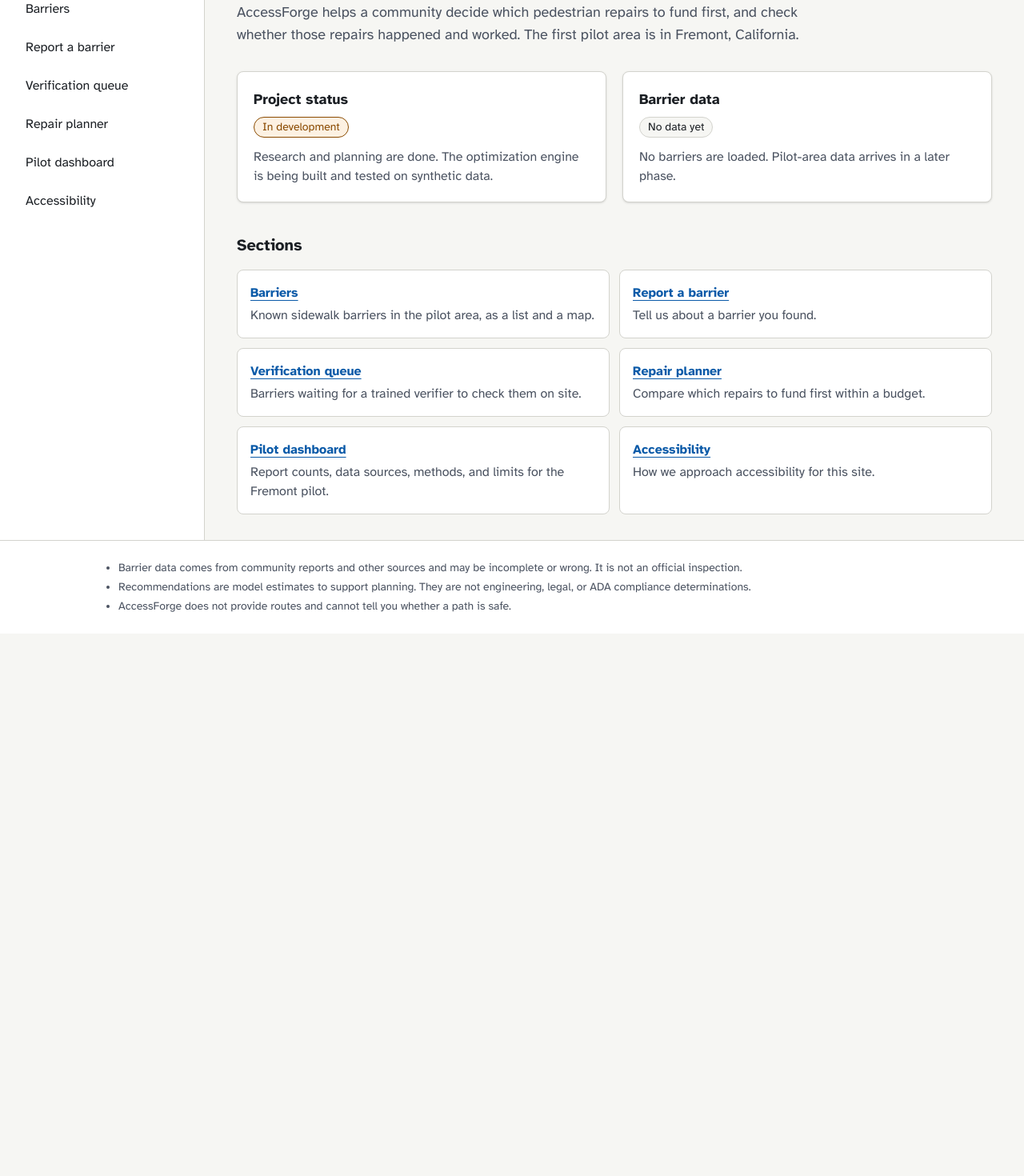
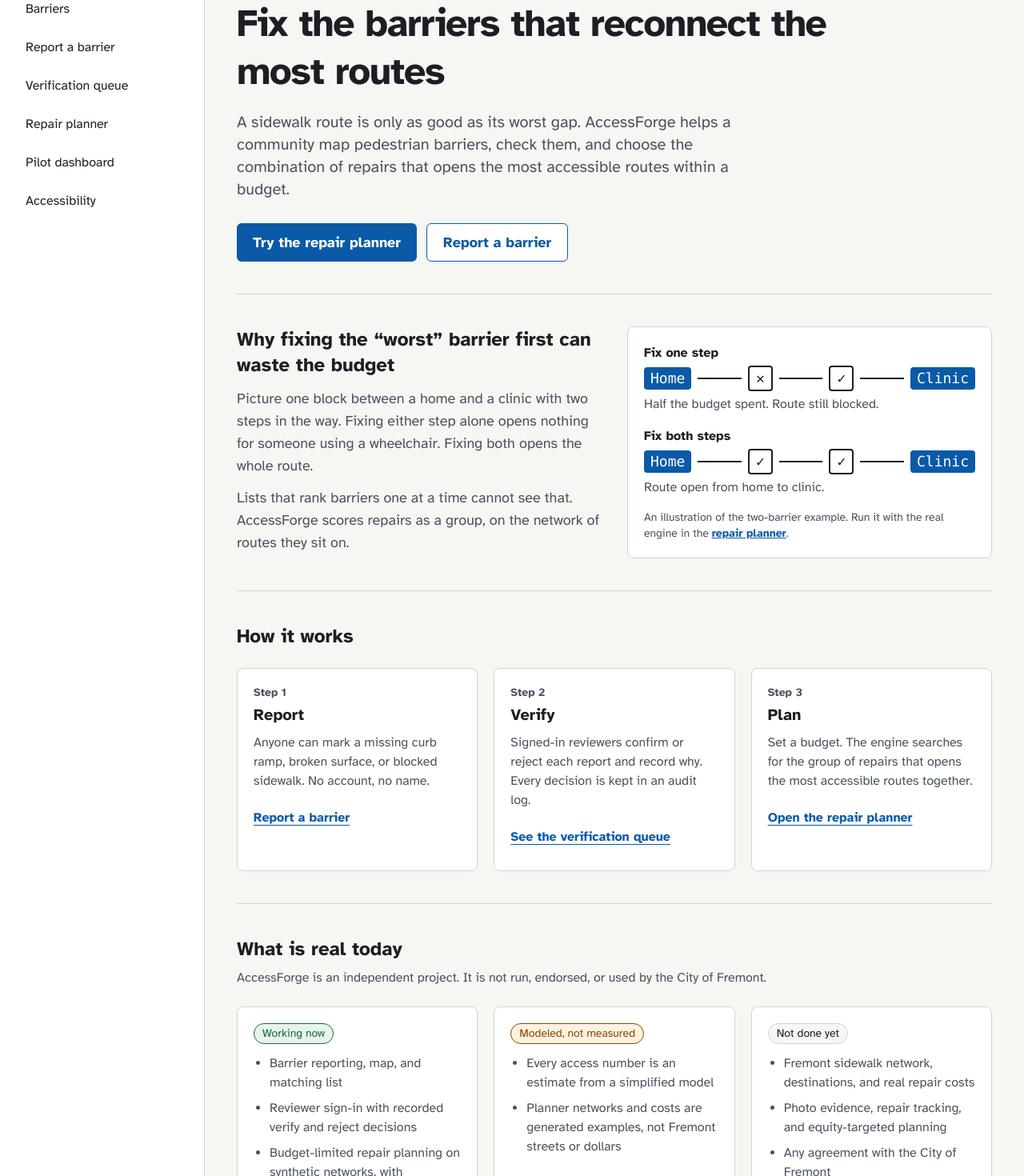
Before and after one commit to RohinCodes15/AccessForge, a Next.js app in the folder apps/web/: page / in a window 1280 px wide. Shown: the part 140-1610 px from the top of the page at 80% size. Before the commit the page ends 932 px from the top, so only its background shows below. Built offline with nearby package versions, Linux system fonts and the light colour scheme.

Commit message:
feat(web): replace the status page with a product landing page

```diff
--- a/apps/web/src/app/page.tsx
+++ b/apps/web/src/app/page.tsx
@@ -1,54 +1,189 @@
 import Link from "next/link";
 import { Badge } from "@/components/ui/Badge";
-import { Card } from "@/components/ui/Card";
-import { PageHeader } from "@/components/ui/PageHeader";
-import { NAV_ITEMS } from "@/lib/navigation";
+import { findNavItem } from "@/lib/navigation";
 
-const SECTION_LINKS = NAV_ITEMS.filter((item) => item.href !== "/");
+const item = findNavItem("/");
+
+const STEPS = [
+  {
+    title: "Report",
+    href: "/report",
+    action: "Report a barrier",
+    text: "Anyone can mark a missing curb ramp, broken surface, or blocked sidewalk. No account, no name.",
+  },
+  {
+    title: "Verify",
+    href: "/verify",
+    action: "See the verification queue",
+    text: "Signed-in reviewers confirm or reject each report and record why. Every decision is kept in an audit log.",
+  },
+  {
+    title: "Plan",
+    href: "/planner",
+    action: "Open the repair planner",
+    text: "Set a budget. The engine searches for the group of repairs that opens the most accessible routes together.",
+  },
+] as const;
+
+const STATUS = [
+  {
+    label: "Working now",
+    tone: "success",
+    items: [
+      "Barrier reporting, map, and matching list",
+      "Reviewer sign-in with recorded verify and reject decisions",
+      "Budget-limited repair planning on synthetic networks, with explanations and exports",
+    ],
+  },
+  {
+    label: "Modeled, not measured",
+    tone: "warning",
+    items: [
+      "Every access number is an estimate from a simplified model",
+      "Planner networks and costs are generated examples, not Fremont streets or dollars",
+    ],
+  },
+  {
+    label: "Not done yet",
+    tone: "neutral",
+    items: [
+      "Fremont sidewalk network, destinations, and real repair costs",
+      "Photo evidence, repair tracking, and equity-targeted planning",
+      "Any agreement with the City of Fremont",
+    ],
+  },
+] as const;
 
 export default function OverviewPage() {
   return (
     <>
-      <PageHeader title="Overview">
-        AccessForge helps a community decide which pedestrian repairs to fund first, and check
-        whether those repairs happened and worked. The first pilot area is in Fremont, California.
-      </PageHeader>
-      <div className="grid gap-5 md:grid-cols-2">
-        <Card title="Project status">
-          <p className="mb-3">
-            <Badge label="In development" tone="warning" />
+      <header className="border-b border-line pb-10">
+        <p className="mb-4">
+          <Badge label="Pilot in preparation · Fremont, California" tone="info" />
+        </p>
+        <h1 className="max-w-3xl text-4xl leading-tight font-bold tracking-tight text-ink sm:text-5xl">
+          {item.heading}
+        </h1>
+        <p className="mt-5 max-w-2xl text-xl text-muted">
+          A sidewalk route is only as good as its worst gap. AccessForge helps a community map
+          pedestrian barriers, check them, and choose the combination of repairs that opens the most
+          accessible routes within a budget.
+        </p>
+        <div className="mt-7 flex flex-wrap gap-3">
+          <Link
+            href="/planner"
+            className="inline-flex min-h-12 items-center rounded-md bg-accent px-5 text-lg font-semibold text-surface hover:bg-ink"
+          >
+            Try the repair planner
+          </Link>
+          <Link
+            href="/report"
+            className="inline-flex min-h-12 items-center rounded-md border border-accent bg-surface px-5 text-lg font-semibold text-accent hover:bg-accent-soft"
+          >
+            Report a barrier
+          </Link>
+        </div>
+      </header>
+
+      <section aria-labelledby="why-heading" className="grid gap-8 py-10 lg:grid-cols-2">
+        <div>
+          <h2 id="why-heading" className="text-2xl font-bold text-ink">
+            Why fixing the “worst” barrier first can waste the budget
+          </h2>
+          <p className="mt-3 text-lg text-muted">
+            Picture one block between a home and a clinic with two steps in the way. Fixing either
+            step alone opens nothing for someone using a wheelchair. Fixing both opens the whole
+            route.
           </p>
-          <p>
-            Research and planning are done. The optimization engine is being built and tested on
-            synthetic data.
+          <p className="mt-3 text-lg text-muted">
+            Lists that rank barriers one at a time cannot see that. AccessForge scores repairs as a
+            group, on the network of routes they sit on.
           </p>
-        </Card>
-        <Card title="Barrier data">
-          <p className="mb-3">
-            <Badge label="No data yet" />
-          </p>
-          <p>No barriers are loaded. Pilot-area data arrives in a later phase.</p>
-        </Card>
-      </div>
-      <section aria-labelledby="sections-heading" className="mt-10">
-        <h2 id="sections-heading" className="text-xl font-semibold text-ink">
-          Sections
+        </div>
+        <figure className="rounded-lg border border-line bg-surface p-5">
+          <ol className="space-y-4">
+            {(
+              [
+                ["Fix one step", "✕", "✓", "Half the budget spent. Route still blocked."],
+                ["Fix both steps", "✓", "✓", "Route open from home to clinic."],
+              ] as const
+            ).map(([label, first, second, result]) => (
+              <li key={label}>
+                <p className="font-semibold text-ink">{label}</p>
+                <p
+                  aria-hidden="true"
+                  className="mt-1 flex items-center gap-2 font-mono text-lg text-ink"
+                >
+                  <span className="rounded bg-accent px-2 text-surface">Home</span>
+                  <span className="h-0.5 flex-1 bg-ink" />
+                  <span className="rounded border-2 border-ink px-2">{first}</span>
+                  <span className="h-0.5 flex-1 bg-ink" />
+                  <span className="rounded border-2 border-ink px-2">{second}</span>
+                  <span className="h-0.5 flex-1 bg-ink" />
+                  <span className="rounded bg-accent px-2 text-surface">Clinic</span>
+                </p>
+                <p className="mt-1 text-muted">{result}</p>
+              </li>
+            ))}
+          </ol>
+          <figcaption className="mt-4 text-sm text-muted">
+            An illustration of the two-barrier example. Run it with the real engine in the{" "}
+            <Link href="/planner" className="font-semibold text-accent underline">
+              repair planner
+            </Link>
+            .
+          </figcaption>
+        </figure>
+      </section>
+
+      <section aria-labelledby="how-heading" className="border-t border-line py-10">
+        <h2 id="how-heading" className="text-2xl font-bold text-ink">
+          How it works
         </h2>
-        <ul className="mt-4 grid gap-3 sm:grid-cols-2">
-          {SECTION_LINKS.map((item) => (
-            <li key={item.href}>
+        <ol className="mt-6 grid gap-5 md:grid-cols-3">
+          {STEPS.map((step, index) => (
+            <li key={step.title} className="rounded-lg border border-line bg-surface p-5">
+              <p className="text-sm font-semibold text-muted">Step {index + 1}</p>
+              <h3 className="mt-1 text-xl font-bold text-ink">{step.title}</h3>
+              <p className="mt-2 text-muted">{step.text}</p>
               <Link
-                href={item.href}
-                className="block h-full rounded-lg border border-line bg-surface p-4 hover:border-accent"
+                href={step.href}
+                className="mt-3 inline-flex min-h-11 items-center font-semibold text-accent underline underline-offset-4"
               >
-                <span className="font-semibold text-accent underline underline-offset-4">
-                  {item.label}
-                </span>
-                <span className="mt-1 block text-muted">{item.description}</span>
+                {step.action}
               </Link>
             </li>
           ))}
-        </ul>
+        </ol>
+      </section>
+
+      <section aria-labelledby="status-heading" className="border-t border-line py-10">
+        <h2 id="status-heading" className="text-2xl font-bold text-ink">
+          What is real today
+        </h2>
+        <p className="mt-2 max-w-prose text-muted">
+          AccessForge is an independent project. It is not run, endorsed, or used by the City of
+          Fremont.
+        </p>
+        <div className="mt-6 grid gap-5 md:grid-cols-3">
+          {STATUS.map((group) => (
+            <div key={group.label} className="rounded-lg border border-line bg-surface p-5">
+              <h3>
+                <Badge label={group.label} tone={group.tone} />
+              </h3>
+              <ul className="mt-3 list-disc space-y-2 pl-5 text-muted">
+                {group.items.map((text) => (
+                  <li key={text}>{text}</li>
+                ))}
+              </ul>
+            </div>
+          ))}
+        </div>
+        <p className="mt-6">
+          <Link href="/pilot" className="font-semibold text-accent underline underline-offset-4">
+            See the pilot dashboard for report counts, sources, and limits
+          </Link>
+        </p>
       </section>
     </>
   );
```
